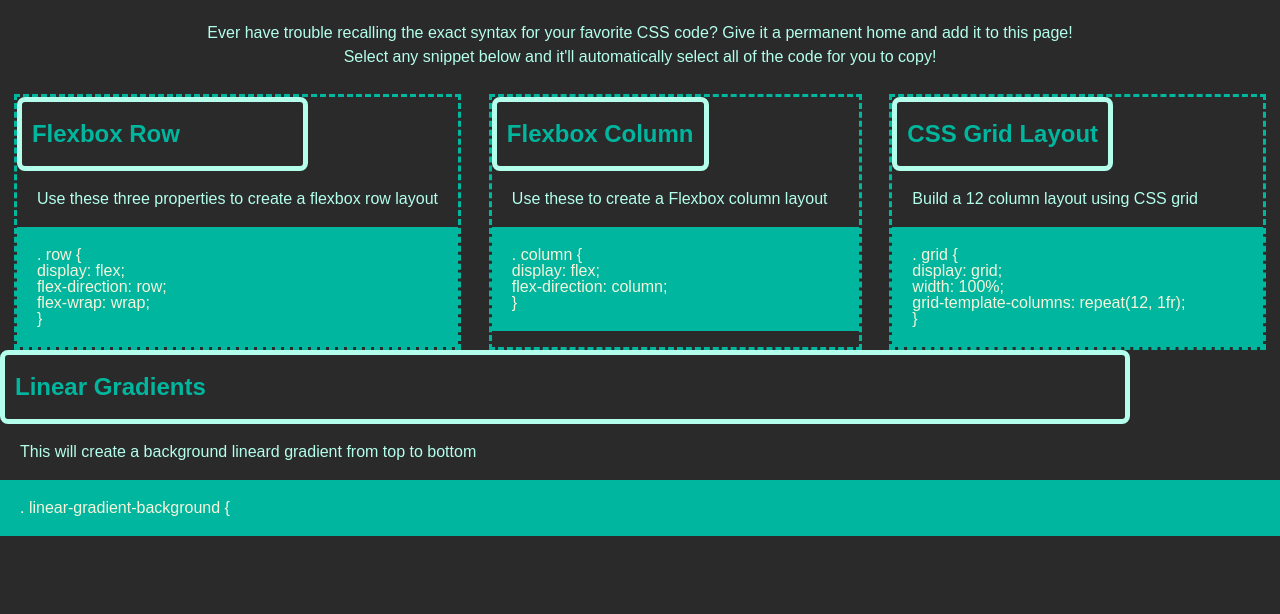
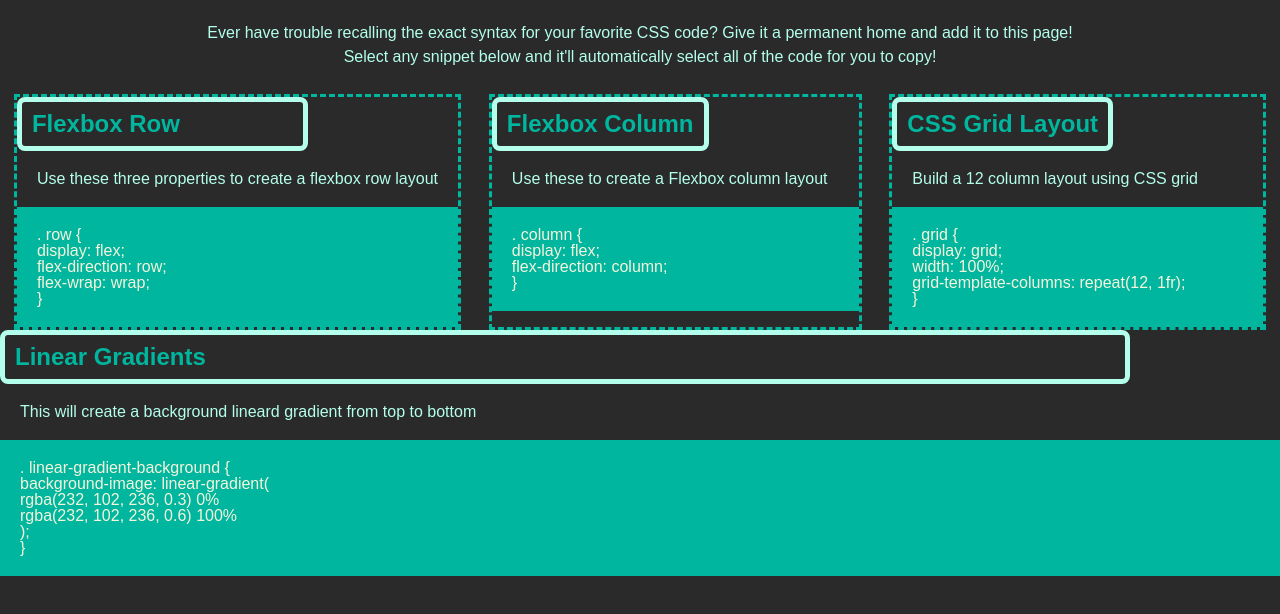
Before and after one commit to samamiraa/02-Adv-CSS-Mini-Project, a plain HTML site: page index.html in a window 1280 px wide. Shown: the part 56-670 px from the top of the page. Drawn offline with Linux system fonts and the light colour scheme.

Commit message:
added linear gradient div

```diff
--- a/assets/style.css
+++ b/assets/style.css
@@ -19,7 +19,7 @@ h1 {
 
  h2  {
     border: 5px solid var(--light);
-    padding: 20px 10px;
+    padding: 10px 10px;
     color: var(--dark);
     border-radius: 8px;
     margin-right: 150px;
--- a/index.html
+++ b/index.html
@@ -52,7 +52,11 @@
           <h2>Linear Gradients</h2>
             <p>This will create a background lineard gradient from top to bottom</p>
               <h3>. linear-gradient-background {<br>
-              </h3>
+              background-image: linear-gradient(<br>
+                rgba(232, 102, 236, 0.3) 0%<br>
+                rgba(232, 102, 236, 0.6) 100%<br>
+              );<br>
+              }</h3>
         </div>
       </section>
     </main>
```
